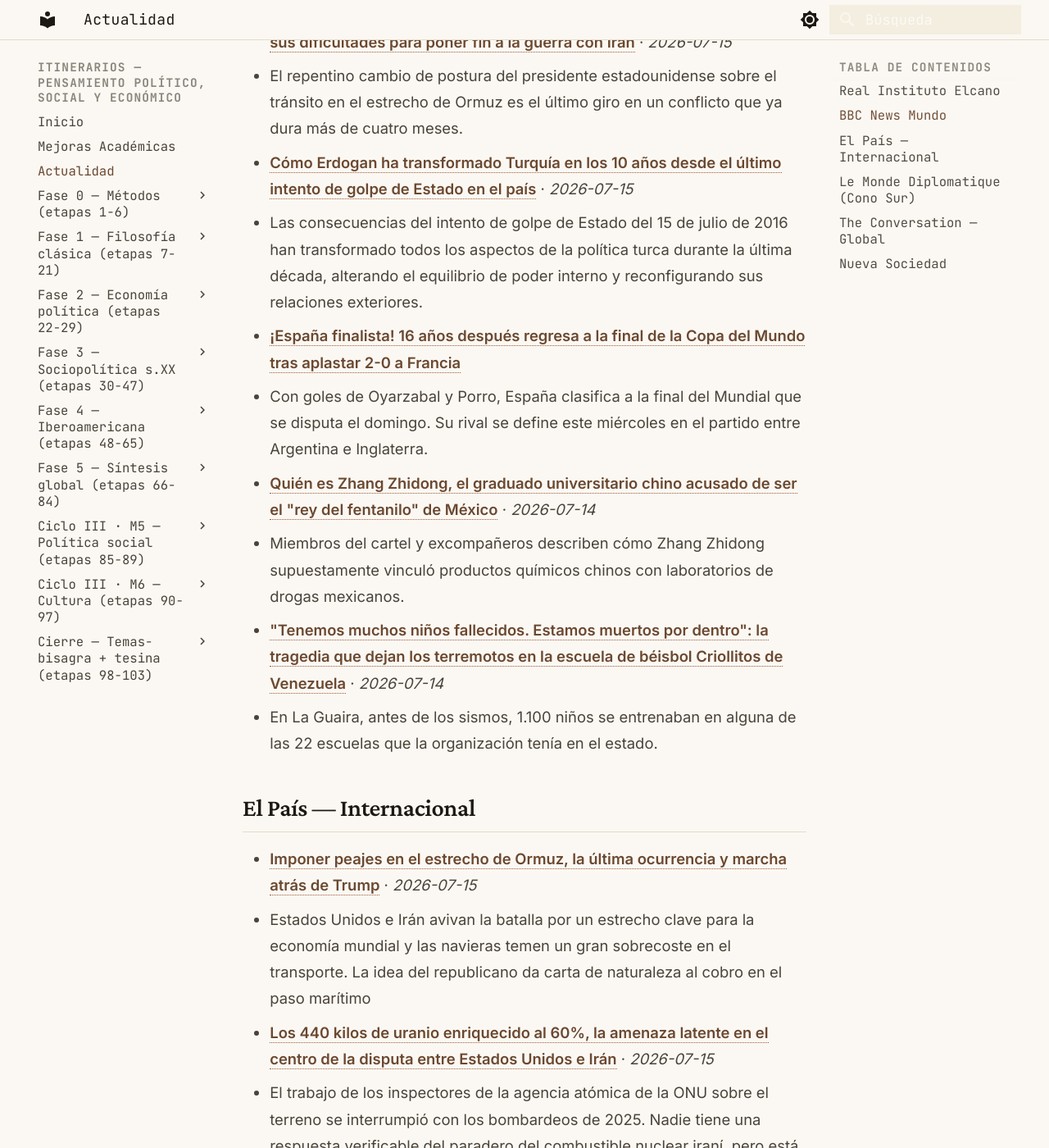
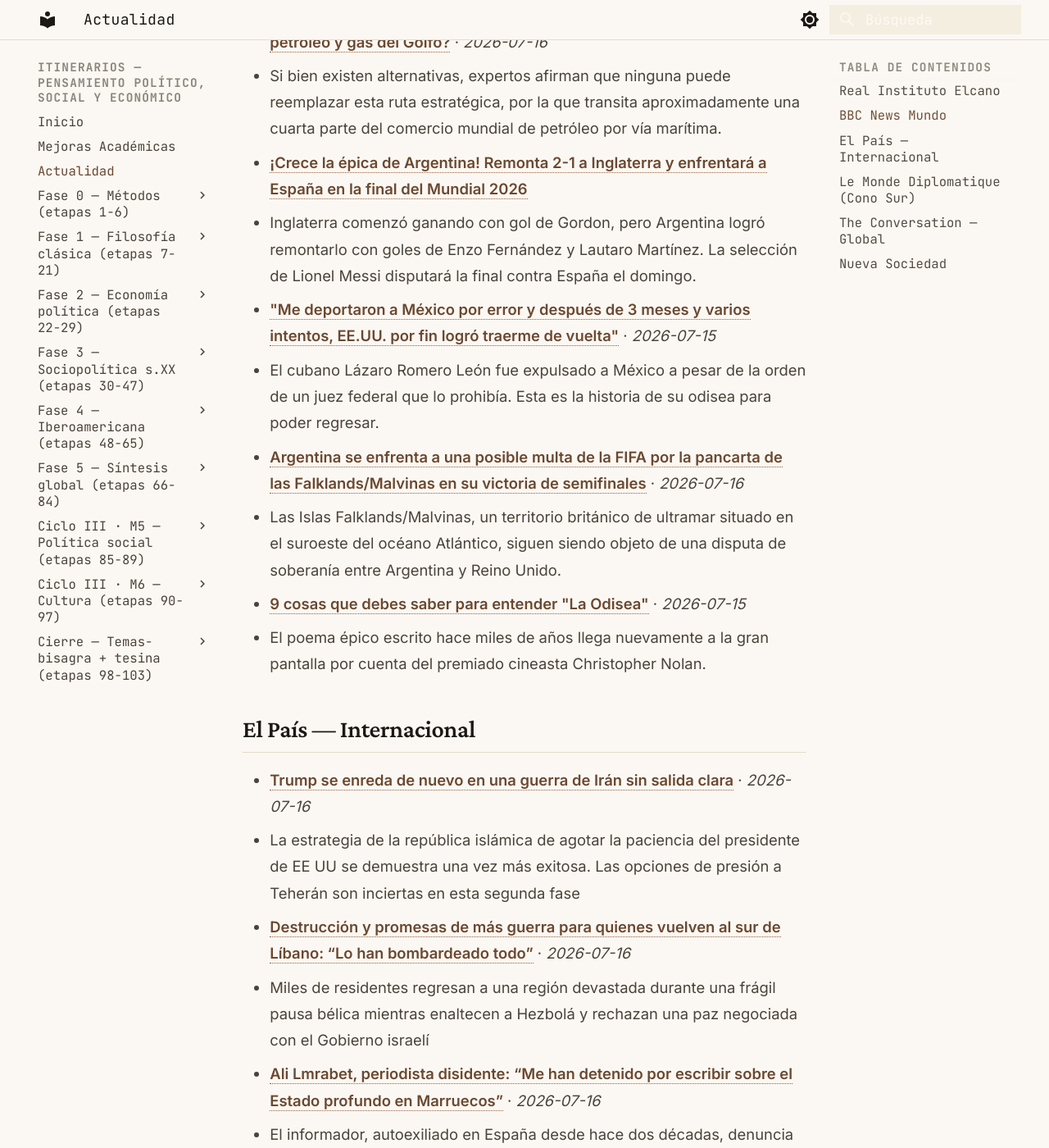
Before and after one commit to MrSpagVi/Curso, an MkDocs documentation site: the page built from docs/actualidad.md, in a window 1280 px wide and 1400 px high, scrolled down 896 px. Shown: the whole window at 82% size. Built offline with MkDocs 1.6.1 and Material for MkDocs 9.7.7, drawn with Linux system fonts in a browser that asks for light colours; some of the changed text lies outside the part shown.

Commit message:
auto: actualidad 2026-07-16

```diff
--- a/docs/actualidad.md
+++ b/docs/actualidad.md
@@ -6,7 +6,7 @@ title: Actualidad
 
 Últimos titulares de fuentes que dictan agenda en ciencia política y geopolítica. Actualizado automáticamente cada día (vía GitHub Actions).
 
-_Última actualización: 2026-07-15 07:52 UTC_
+_Última actualización: 2026-07-16 07:58 UTC_
 
 !!! tip "Ritual mensual — #actualidad"
     El último sábado de cada mes: agarrá **un** titular de los de abajo y escribí **300 palabras** aplicándole **2 autores** del último mes que leíste. ¿Qué diría cada uno? ¿En qué chocan? No resumas la noticia — usala como caso para pensar con las herramientas que venís construyendo. Guardá el texto con el tag `#actualidad` en tu sistema de notas. Esto convierte la teoría en criterio sobre la coyuntura: el objetivo del plan no es citar a Maquiavelo, es leer el presente con él.
@@ -17,25 +17,25 @@ _Sin datos en esta ejecución. Visitar fuente: [https://www.realinstitutoelcano.
 
 ## BBC News Mundo
 
-- **[La marcha atrás de Trump respecto al pago de peajes en Ormuz revela sus dificultades para poner fin a la guerra con Irán](https://www.bbc.com/mundo/articles/cvgdg1gyqqeo?at_medium=RSS&at_campaign=rss)** · *2026-07-15*
-  - El repentino cambio de postura del presidente estadounidense sobre el tránsito en el estrecho de Ormuz es el último giro en un conflicto que ya dura más de cuatro meses.
-- **[Cómo Erdogan ha transformado Turquía en los 10 años desde el último intento de golpe de Estado en el país](https://www.bbc.com/mundo/articles/cn4dk580358o?at_medium=RSS&at_campaign=rss)** · *2026-07-15*
-  - Las consecuencias del intento de golpe de Estado del 15 de julio de 2016 han transformado todos los aspectos de la política turca durante la última década, alterando el equilibrio de poder interno y reconfigurando sus relaciones exteriores.
-- **[¡España finalista! 16 años después regresa a la final de la Copa del Mundo tras aplastar 2-0 a Francia](https://www.bbc.co.uk/mundo/live/cg747jeeg00t?at_medium=RSS&at_campaign=rss)**
-  - Con goles de Oyarzabal y Porro, España clasifica a la final del Mundial que se disputa el domingo. Su rival se define este miércoles en el partido entre Argentina e Inglaterra.
-- **[Quién es Zhang Zhidong, el graduado universitario chino acusado de ser el "rey del fentanilo" de México](https://www.bbc.com/mundo/articles/c8628e8l3gvo?at_medium=RSS&at_campaign=rss)** · *2026-07-14*
-  - Miembros del cartel y excompañeros describen cómo Zhang Zhidong supuestamente vinculó productos químicos chinos con laboratorios de drogas mexicanos.
-- **["Tenemos muchos niños fallecidos. Estamos muertos por dentro": la tragedia que dejan los terremotos en la escuela de béisbol Criollitos de Venezuela](https://www.bbc.com/mundo/articles/cyv0d39mm8no?at_medium=RSS&at_campaign=rss)** · *2026-07-14*
-  - En La Guaira, antes de los sismos, 1.100 niños se entrenaban en alguna de las 22 escuelas que la organización tenía en el estado.
+- **[¿Pueden las rutas alternativas al estrecho de Ormuz mantener el flujo de petróleo y gas del Golfo?](https://www.bbc.com/mundo/articles/c0rdwgk4lqzo?at_medium=RSS&at_campaign=rss)** · *2026-07-16*
+  - Si bien existen alternativas, expertos afirman que ninguna puede reemplazar esta ruta estratégica, por la que transita aproximadamente una cuarta parte del comercio mundial de petróleo por vía marítima.
+- **[¡Crece la épica de Argentina! Remonta 2-1 a Inglaterra y enfrentará a España en la final del Mundial 2026](https://www.bbc.co.uk/mundo/live/cdejeeez4y2t?at_medium=RSS&at_campaign=rss)**
+  - Inglaterra comenzó ganando con gol de Gordon, pero Argentina logró remontarlo con goles de Enzo Fernández y Lautaro Martínez. La selección de Lionel Messi disputará la final contra España el domingo.
+- **["Me deportaron a México por error y después de 3 meses y varios intentos, EE.UU. por fin logró traerme de vuelta"](https://www.bbc.com/mundo/articles/cn7p08dxmygo?at_medium=RSS&at_campaign=rss)** · *2026-07-15*
+  - El cubano Lázaro Romero León fue expulsado a México a pesar de la orden de un juez federal que lo prohibía. Esta es la historia de su odisea para poder regresar.
+- **[Argentina se enfrenta a una posible multa de la FIFA por la pancarta de las Falklands/Malvinas en su victoria de semifinales](https://www.bbc.com/mundo/articles/cx27lme7ve7o?at_medium=RSS&at_campaign=rss)** · *2026-07-16*
+  - Las Islas Falklands/Malvinas, un territorio británico de ultramar situado en el suroeste del océano Atlántico, siguen siendo objeto de una disputa de soberanía entre Argentina y Reino Unido.
+- **[9 cosas que debes saber para entender "La Odisea"](https://www.bbc.com/mundo/articles/cjej29wky0zo?at_medium=RSS&at_campaign=rss)** · *2026-07-15*
+  - El poema épico escrito hace miles de años llega nuevamente a la gran pantalla por cuenta del premiado cineasta Christopher Nolan.
 
 ## El País — Internacional
 
-- **[Imponer peajes en el estrecho de Ormuz, la última ocurrencia y marcha atrás de Trump](https://elpais.com/internacional/2026-07-15/trump-da-marcha-atras-en-la-idea-de-imponer-peajes-en-el-estrecho-de-ormuz.html)** · *2026-07-15*
-  - Estados Unidos e Irán avivan la batalla por un estrecho clave para la economía mundial y las navieras temen un gran sobrecoste en el transporte. La idea del republicano da carta de naturaleza al cobro en el paso marítimo
-- **[Los 440 kilos de uranio enriquecido al 60%, la amenaza latente en el centro de la disputa entre Estados Unidos e Irán](https://elpais.com/internacional/2026-07-15/los-440-kilos-de-uranio-enriquecido-al-60-la-amenaza-latente-en-el-centro-de-la-disputa-entre-estados-unidos-e-iran.html)** · *2026-07-15*
-  - El trabajo de los inspectores de la agencia atómica de la ONU sobre el terreno se interrumpió con los bombardeos de 2025. Nadie tiene una respuesta verificable del paradero del combustible nuclear iraní, pero está más presente que nunca
-- **[La esposa de Ali Lmrabet: “Ahora Marruecos también trata de controlar a los periodistas que publican desde el exterior”](https://elpais.com/internacional/2026-07-15/la-esposa-de-ali-lmrabet-ahora-marruecos-tambien-trata-de-controlar-a-los-periodistas-que-publican-desde-el-exterior.html)** · *2026-07-15*
-  - Laura Feliu, pareja del periodista marroquí detenido, dice que el informador exiliado en España está “sereno y firme en sus convicciones”
+- **[Trump se enreda de nuevo en una guerra de Irán sin salida clara](https://elpais.com/internacional/2026-07-16/trump-se-enreda-de-nuevo-en-una-guerra-de-iran-sin-salida-clara.html)** · *2026-07-16*
+  - La estrategia de la república islámica de agotar la paciencia del presidente de EE UU se demuestra una vez más exitosa. Las opciones de presión a Teherán son inciertas en esta segunda fase
+- **[Destrucción y promesas de más guerra para quienes vuelven al sur de Líbano: “Lo han bombardeado todo”](https://elpais.com/internacional/2026-07-16/destruccion-y-promesas-de-mas-guerra-para-quienes-vuelven-al-sur-de-libano-lo-han-bombardeado-todo.html)** · *2026-07-16*
+  - Miles de residentes regresan a una región devastada durante una frágil pausa bélica mientras enaltecen a Hezbolá y rechazan una paz negociada con el Gobierno israelí
+- **[Ali Lmrabet, periodista disidente: “Me han detenido por escribir sobre el Estado profundo en Marruecos”](https://elpais.com/internacional/2026-07-16/ali-lmrabet-periodista-disidente-me-han-detenido-por-escribir-sobre-el-estado-profundo-en-marruecos.html)** · *2026-07-16*
+  - El informador, autoexiliado en España desde hace dos décadas, denuncia malos tratos después de permanecer tres días bajo arresto al regresar a su país
 - **[El círculo marroquí de Alí Lmrabet](https://elpais.com/internacional/2026-07-14/el-circulo-marroqui-de-ali-lmrabet.html)** · *2026-07-14*
   - Marruecos, a pesar de su imagen brillante de país abierto por su desarrollo económico y en infraestructuras sigue teniendo un déficit en lo que a derechos humanos se refiere
 - **[Rusia está perdiendo la guerra, Ucrania la gana solo a medias](https://elpais.com/internacional/2026-07-12/rusia-esta-perdiendo-la-guerra-ucrania-la-gana-solo-a-medias.html)** · *2026-07-12*
@@ -47,16 +47,16 @@ _Sin datos en esta ejecución. Visitar fuente: [https://www.eldiplo.org/feed/](h
 
 ## The Conversation — Global
 
-- **[Politics with Michelle Grattan: Wayne Swan on a ‘dramatically different’ political contest](https://theconversation.com/politics-with-michelle-grattan-wayne-swan-on-a-dramatically-different-political-contest-287570)** · *2026-07-15*
-  - The outgoing Labor president explains why no votes can be taken for granted in a time of ‘anxiety and insecurity’.
-- **[How can universities better protect students and staff from antisemitism?](https://theconversation.com/how-can-universities-better-protect-students-and-staff-from-antisemitism-287573)** · *2026-07-15*
-  - Glyn Davis, Melbourne University interim vice chancellor said management felt ‘deep despair’ about antisemitic incidents occurring on campus.
-- **[The PM has pledged to protect artists’ copyright. But without action on AI theft it is all hot air](https://theconversation.com/the-pm-has-pledged-to-protect-artists-copyright-but-without-action-on-ai-theft-it-is-all-hot-air-287578)** · *2026-07-15*
-  - Anthony Albanese has made a spirited defence of artists’ rights in the AI age. But while data centres are getting concrete support, creators are not.
-- **[The Trump administration wants to dismantle the International Criminal Court. Can it?](https://theconversation.com/the-trump-administration-wants-to-dismantle-the-international-criminal-court-can-it-287568)** · *2026-07-15*
-  - The US State Department calls the ICC an ‘intolerable threat to US sovereignty’. And it can significantly disrupt the court’s work.
-- **[Australia wants to ‘manage’ AI. What will that look like?](https://theconversation.com/australia-wants-to-manage-ai-what-will-that-look-like-287496)** · *2026-07-15*
-  - Hours before Albanese delivered a major speech on AI in Sydney, the US state of New York imposed a one-year pause on building new data centres.
+- **[This haunting novel narrated by a book stayed with me for weeks](https://theconversation.com/this-haunting-novel-narrated-by-a-book-stayed-with-me-for-weeks-283064)** · *2026-07-16*
+  - Angela O'Keefe’s compelling new novel, Phantom Days, contemplates the power and agency of stories.
+- **[Australian companies to face fines and criminal action if they fail to prevent modern slavery](https://theconversation.com/australian-companies-to-face-fines-and-criminal-action-if-they-fail-to-prevent-modern-slavery-287667)** · *2026-07-16*
+  - The changes come just weeks after the US threatened new tariffs of up to 12.5% on 60 countries – including Australia – for inaction on slave labour.
+- **[This rare Australian wattle is on the brink of extinction: new research](https://theconversation.com/this-rare-australian-wattle-is-on-the-brink-of-extinction-new-research-287362)** · *2026-07-16*
+  - Four experts explain how we can protect the rare – and increasingly at risk – spidery wattle.
+- **[Bird flu has reached New Zealand – what this means and what comes next](https://theconversation.com/bird-flu-has-reached-new-zealand-what-this-means-and-what-comes-next-287591)** · *2026-07-16*
+  - The confirmation of the bird flu virus in a brown skua appears to be a single detection. Ongoing surveillance will be essential to detect any further cases.
+- **[How VAR is changing soccer – and its referees](https://theconversation.com/how-var-is-changing-soccer-and-its-referees-286637)** · *2026-07-16*
+  - If VAR catches a player offside by their toe, this is a correct decision. Whether this is what we want as fans is a philosophical debate.
 
 ## Nueva Sociedad
 
```
